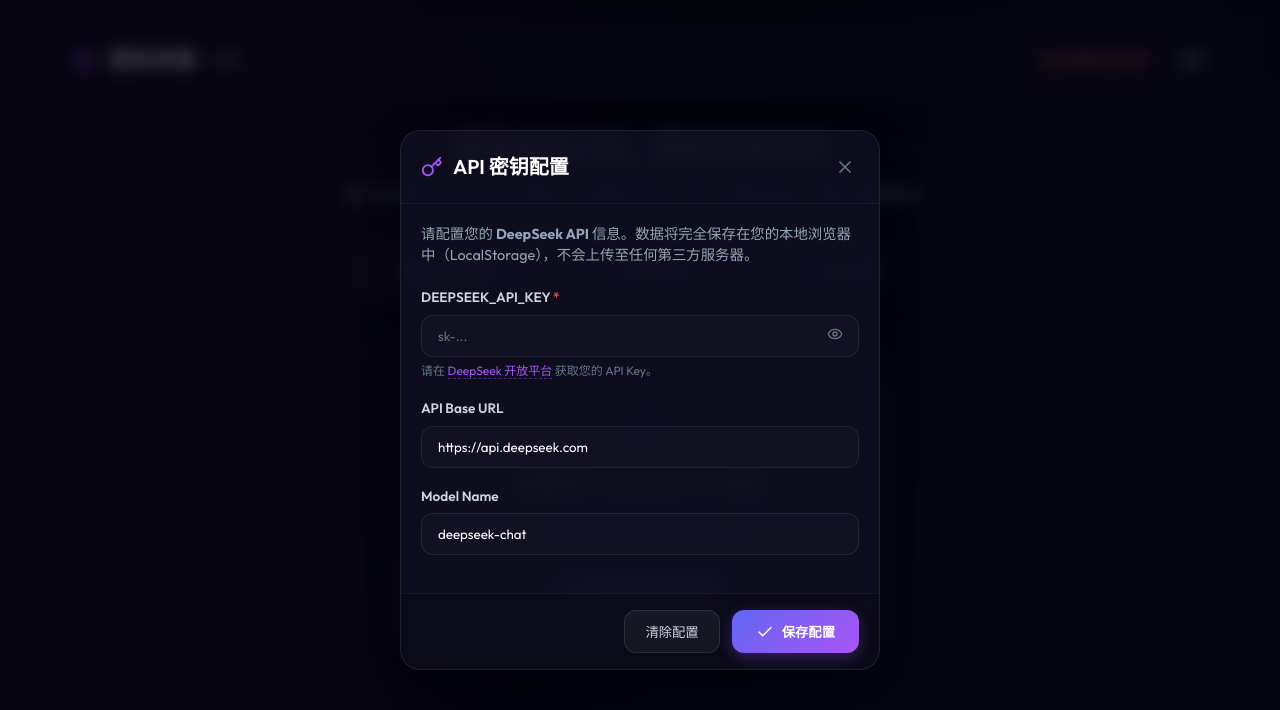
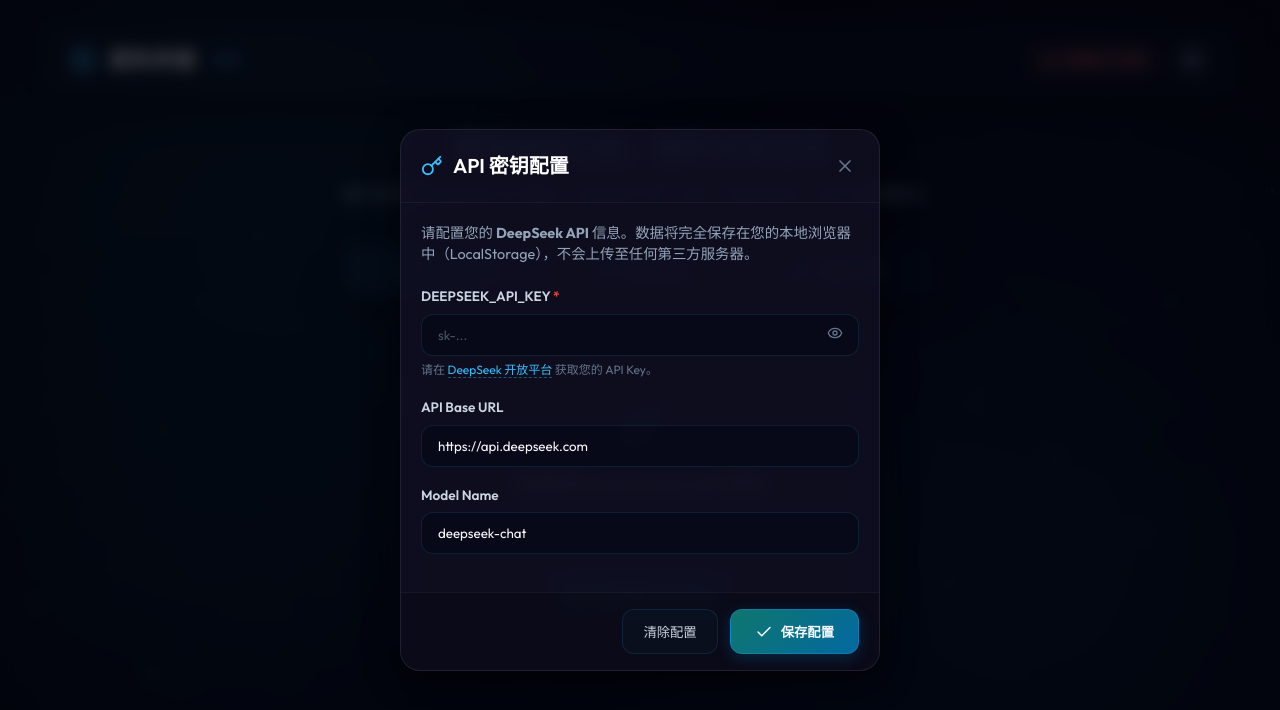
Before and after one commit to 3361409208a-source/astro-tracks, a Nuxt app: page / in a window 1280 px wide. Shown: the top 710 px of the page. Built offline with nearby package versions, Linux system fonts and the light colour scheme.

Commit message:
style: remove purple color theme, redesign to celestial starscape theme, and add micro-interactions

```diff
--- a/app/app.vue
+++ b/app/app.vue
@@ -1,6 +1,16 @@
 <template>
   <div class="app-layout">
-    <!-- 背景流光装饰 (丰富设计美学) -->
+    <!-- 动态繁星背景 (增强星空神秘美感) -->
+    <div class="stars-bg">
+      <div
+        v-for="star in starDots"
+        :key="star.id"
+        class="star-dot"
+        :style="star.style"
+      ></div>
+    </div>
+
+    <!-- 背景极光微光装饰 -->
     <div class="decor-glow glow-1"></div>
     <div class="decor-glow glow-2"></div>
 
@@ -106,6 +116,7 @@
 const isSettingsOpen = ref(false)
 const hasApiKey = ref(false)
 const currentTab = ref('horoscope')
+const starDots = ref([])
 
 const tabs = [
   { label: '星座运势', value: 'horoscope', icon: Star },
@@ -113,7 +124,7 @@
   { label: '生辰八字', value: 'bazi', icon: Compass }
 ]
 
-// 动态组件映射 (使用 shallowRef 防止把组件实例深度响应式化提升性能)
+// 动态组件映射
 const componentsMap = {
   horoscope: Horoscope,
   tarot: Tarot,
@@ -135,7 +146,17 @@
 onMounted(() => {
   checkApiKey()
 
-  // 如果没有 API Key，主动给个温和的提示并打开弹窗
+  // 生成 35 颗带有随机位置和时间周期的闪烁繁星
+  starDots.value = Array.from({ length: 35 }, (_, i) => ({
+    id: i,
+    style: {
+      top: `${Math.random() * 100}%`,
+      left: `${Math.random() * 100}%`,
+      animationDelay: `${Math.random() * 5}s`,
+      animationDuration: `${2.5 + Math.random() * 3}s`
+    }
+  }))
+
   if (!hasApiKey.value) {
     setTimeout(() => {
       isSettingsOpen.value = true
@@ -158,28 +179,48 @@
   padding: 24px;
 }
 
-/* 背景发光球 */
+/* 繁星定位背景 */
+.stars-bg {
+  position: fixed;
+  top: 0;
+  left: 0;
+  width: 100%;
+  height: 100%;
+  pointer-events: none;
+  z-index: -1;
+}
+
+:deep(.star-dot) {
+  position: absolute;
+  width: 2px;
+  height: 2px;
+  background: white;
+  border-radius: 50%;
+  animation: twinkle infinite ease-in-out;
+}
+
+/* 背景极光微光 */
 .decor-glow {
   position: absolute;
   border-radius: 50%;
-  filter: blur(120px);
-  z-index: -1;
+  filter: blur(140px);
+  z-index: -2;
   pointer-events: none;
-  opacity: 0.25;
+  opacity: 0.15;
 }
 
 .glow-1 {
   width: 400px;
   height: 400px;
-  background: radial-gradient(circle, #6366f1 0%, transparent 70%);
+  background: radial-gradient(circle, #0891b2 0%, transparent 70%);
   top: -100px;
   right: -50px;
 }
 
 .glow-2 {
-  width: 500px;
-  height: 500px;
-  background: radial-gradient(circle, #a855f7 0%, transparent 70%);
+  width: 550px;
+  height: 550px;
+  background: radial-gradient(circle, #0284c7 0%, transparent 70%);
   bottom: -150px;
   left: -100px;
 }
@@ -193,7 +234,8 @@
   align-items: center;
   justify-content: space-between;
   padding: 16px 28px;
-  background: rgba(13, 13, 30, 0.4);
+  background: rgba(10, 25, 47, 0.25);
+  border: 1px solid rgba(56, 189, 248, 0.08);
 }
 
 .logo-area {
@@ -203,22 +245,22 @@
 }
 
 .logo-icon {
-  color: #a855f7;
-  animation: logoSpin 20s linear infinite;
+  color: #38bdf8;
+  animation: logoSpin 25s linear infinite;
 }
 
 .logo-area h1 {
   font-size: 1.3rem;
   font-weight: 700;
-  color: white;
+  color: #f8fafc;
   letter-spacing: 1px;
 }
 
 .version-badge {
   font-size: 0.65rem;
-  background: rgba(255, 255, 255, 0.08);
-  border: 1px solid rgba(255, 255, 255, 0.12);
-  color: #94a3b8;
+  background: rgba(56, 189, 248, 0.08);
+  border: 1px solid rgba(56, 189, 248, 0.12);
+  color: #38bdf8;
   padding: 1px 6px;
   border-radius: 4px;
 }
@@ -260,22 +302,23 @@
 }
 
 .btn-settings {
-  background: rgba(255, 255, 255, 0.04);
-  border: 1px solid rgba(255, 255, 255, 0.08);
+  background: rgba(255, 255, 255, 0.03);
+  border: 1px solid rgba(56, 189, 248, 0.12);
   color: #94a3b8;
   padding: 8px;
   border-radius: 10px;
   cursor: pointer;
-  transition: all 0.2s;
+  transition: all 0.3s cubic-bezier(0.16, 1, 0.3, 1);
   display: flex;
   align-items: center;
   justify-content: center;
 }
 
 .btn-settings:hover {
-  background: rgba(255, 255, 255, 0.1);
-  color: white;
+  background: rgba(56, 189, 248, 0.1);
+  color: #f8fafc;
   transform: rotate(45deg);
+  box-shadow: 0 0 12px rgba(56, 189, 248, 0.3);
 }
 
 /* 主体容器 */
@@ -298,6 +341,9 @@
   font-weight: 700;
   color: white;
   margin-bottom: 10px;
+  background: linear-gradient(135deg, #f8fafc 0%, #38bdf8 100%);
+  -webkit-background-clip: text;
+  -webkit-text-fill-color: transparent;
 }
 
 .welcome-banner p {
@@ -315,7 +361,8 @@
   margin: 0 auto 36px;
   display: flex;
   padding: 6px;
-  background: rgba(13, 13, 30, 0.3);
+  background: rgba(10, 25, 47, 0.2);
+  border: 1px solid rgba(56, 189, 248, 0.06);
 }
 
 .tab-btn {
@@ -332,13 +379,18 @@
   align-items: center;
   justify-content: center;
   gap: 8px;
-  transition: all 0.25s ease;
+  transition: all 0.3s cubic-bezier(0.16, 1, 0.3, 1);
+}
+
+.tab-btn:hover {
+  color: #38bdf8;
 }
 
 .tab-btn.active {
-  background: rgba(255, 255, 255, 0.06);
-  color: white;
-  border: 1px solid rgba(255, 255, 255, 0.05);
+  background: rgba(56, 189, 248, 0.08);
+  color: #38bdf8;
+  border: 1px solid rgba(56, 189, 248, 0.15);
+  box-shadow: 0 0 10px rgba(56, 189, 248, 0.05);
 }
 
 /* 密钥提醒 Banner */
@@ -351,8 +403,9 @@
 }
 
 .banner-icon {
-  color: #a855f7;
+  color: #38bdf8;
   margin-bottom: 16px;
+  animation: logoPulse 2s ease-in-out infinite;
 }
 
 .key-banner h3 {
@@ -382,13 +435,18 @@
   text-align: center;
   padding: 40px 0 12px;
   font-size: 0.8rem;
-  color: #475569;
+  color: #334155;
 }
 
-/* 旋转 */
+/* 旋转与呼吸动效 */
 @keyframes logoSpin {
   from { transform: rotate(0deg); }
   to { transform: rotate(360deg); }
+}
+
+@keyframes logoPulse {
+  0%, 100% { transform: scale(1); opacity: 0.8; }
+  50% { transform: scale(1.08); opacity: 1; filter: drop-shadow(0 0 10px rgba(56, 189, 248, 0.3)); }
 }
 
 @media (max-width: 640px) {
--- a/app/assets/css/main.css
+++ b/app/assets/css/main.css
@@ -6,41 +6,48 @@
 }
 
 body {
-  background-color: #070715;
+  background-color: #03050c;
   background-image:
-    radial-gradient(circle at 10% 20%, rgba(20, 10, 40, 0.6) 0%, transparent 40%),
-    radial-gradient(circle at 90% 80%, rgba(10, 20, 45, 0.6) 0%, transparent 40%),
-    radial-gradient(circle at 50% 50%, rgba(8, 8, 22, 1) 0%, rgba(4, 4, 12, 1) 100%);
+    radial-gradient(circle at 20% 30%, rgba(14, 116, 144, 0.2) 0%, transparent 50%),
+    radial-gradient(circle at 80% 70%, rgba(3, 105, 161, 0.15) 0%, transparent 50%),
+    radial-gradient(circle at 50% 50%, rgba(3, 7, 18, 1) 0%, rgba(1, 3, 8, 1) 100%);
   background-attachment: fixed;
-  color: #e2e8f0;
+  color: #f1f5f9;
   font-family: 'Outfit', -apple-system, BlinkMacSystemFont, "Segoe UI", Roboto, "Helvetica Neue", Arial, sans-serif;
   min-height: 100vh;
   line-height: 1.6;
   overflow-x: hidden;
 }
 
+/* 繁星背景闪烁 */
+@keyframes twinkle {
+  0%, 100% { opacity: 0.15; transform: scale(0.7); }
+  50% { opacity: 1; transform: scale(1.3); box-shadow: 0 0 8px rgba(255, 255, 255, 0.8); }
+}
+
 /* 玻璃拟物卡片 */
 .glass-panel {
-  background: rgba(255, 255, 255, 0.03);
-  backdrop-filter: blur(16px);
-  -webkit-backdrop-filter: blur(16px);
-  border: 1px solid rgba(255, 255, 255, 0.07);
+  background: rgba(10, 25, 47, 0.25);
+  backdrop-filter: blur(20px);
+  -webkit-backdrop-filter: blur(20px);
+  border: 1px solid rgba(56, 189, 248, 0.08);
   border-radius: 16px;
-  box-shadow: 0 8px 32px 0 rgba(0, 0, 0, 0.4);
-  transition: all 0.3s cubic-bezier(0.25, 0.8, 0.25, 1);
+  box-shadow: 0 8px 32px 0 rgba(0, 0, 0, 0.6);
+  transition: all 0.4s cubic-bezier(0.16, 1, 0.3, 1);
 }
 
 .glass-panel:hover {
-  border-color: rgba(255, 255, 255, 0.12);
-  box-shadow: 0 12px 40px 0 rgba(111, 66, 193, 0.15);
+  border-color: rgba(56, 189, 248, 0.25);
+  transform: translateY(-4px);
+  box-shadow: 0 12px 40px 0 rgba(14, 165, 233, 0.15);
 }
 
-/* 渐变发光按钮 */
+/* 极光星空渐变发光按钮 */
 .btn-gradient {
-  background: linear-gradient(135deg, #6366f1 0%, #a855f7 50%, #ec4899 100%);
+  background: linear-gradient(135deg, #0f766e 0%, #0369a1 50%, #0284c7 100%);
   background-size: 200% 200%;
-  color: white;
-  border: none;
+  color: #f8fafc;
+  border: 1px solid rgba(56, 189, 248, 0.2);
   padding: 12px 24px;
   border-radius: 12px;
   font-weight: 600;
@@ -49,14 +56,35 @@
   align-items: center;
   justify-content: center;
   gap: 8px;
-  transition: all 0.3s ease;
-  box-shadow: 0 4px 15px rgba(168, 85, 247, 0.3);
+  transition: all 0.4s cubic-bezier(0.16, 1, 0.3, 1);
+  box-shadow: 0 4px 15px rgba(2, 132, 199, 0.25);
+  position: relative;
+  overflow: hidden;
+}
+
+/* 按钮流光划过（Shimmer）效果 */
+.btn-gradient::after {
+  content: '';
+  position: absolute;
+  top: -50%;
+  left: -60%;
+  width: 30%;
+  height: 200%;
+  background: rgba(255, 255, 255, 0.15);
+  transform: rotate(30deg);
+  transition: none;
+}
+
+.btn-gradient:hover::after {
+  left: 150%;
+  transition: all 0.8s ease-in-out;
 }
 
 .btn-gradient:hover:not(:disabled) {
   background-position: right center;
   transform: translateY(-2px);
-  box-shadow: 0 8px 25px rgba(168, 85, 247, 0.5);
+  box-shadow: 0 8px 25px rgba(2, 132, 199, 0.45);
+  border-color: rgba(56, 189, 248, 0.4);
 }
 
 .btn-gradient:active:not(:disabled) {
@@ -64,16 +92,16 @@
 }
 
 .btn-gradient:disabled {
-  opacity: 0.5;
+  opacity: 0.4;
   cursor: not-allowed;
   transform: none;
   box-shadow: none;
 }
 
-/* 幽灵白玻璃按钮 */
+/* 幽蓝白玻璃按钮 */
 .btn-glass {
-  background: rgba(255, 255, 255, 0.05);
-  border: 1px solid rgba(255, 255, 255, 0.1);
+  background: rgba(14, 116, 144, 0.05);
+  border: 1px solid rgba(56, 189, 248, 0.12);
   color: #cbd5e1;
   padding: 10px 20px;
   border-radius: 12px;
@@ -83,13 +111,14 @@
   align-items: center;
   justify-content: center;
   gap: 8px;
-  transition: all 0.2s ease;
+  transition: all 0.3s cubic-bezier(0.16, 1, 0.3, 1);
 }
 
 .btn-glass:hover:not(:disabled) {
-  background: rgba(255, 255, 255, 0.1);
-  border-color: rgba(255, 255, 255, 0.2);
-  color: white;
+  background: rgba(14, 116, 144, 0.15);
+  border-color: rgba(56, 189, 248, 0.3);
+  color: #f8fafc;
+  transform: translateY(-1px);
 }
 
 .btn-glass:disabled {
@@ -99,10 +128,10 @@
 
 /* 输入框与选择器 */
 .input-glass {
-  background: rgba(255, 255, 255, 0.02);
-  border: 1px solid rgba(255, 255, 255, 0.08);
+  background: rgba(3, 7, 18, 0.4);
+  border: 1px solid rgba(56, 189, 248, 0.12);
   border-radius: 12px;
-  color: white;
+  color: #f8fafc;
   padding: 12px 16px;
   outline: none;
   font-family: inherit;
@@ -111,13 +140,13 @@
 }
 
 .input-glass:focus {
-  border-color: rgba(168, 85, 247, 0.5);
-  background: rgba(255, 255, 255, 0.05);
-  box-shadow: 0 0 15px rgba(168, 85, 247, 0.15);
+  border-color: rgba(14, 165, 233, 0.6);
+  background: rgba(10, 25, 47, 0.3);
+  box-shadow: 0 0 15px rgba(14, 165, 233, 0.15);
 }
 
 .input-glass::placeholder {
-  color: #64748b;
+  color: #475569;
 }
 
 /* 自定义滚动条 */
@@ -127,16 +156,16 @@
 }
 
 ::-webkit-scrollbar-track {
-  background: rgba(0, 0, 0, 0.1);
+  background: rgba(1, 3, 8, 0.2);
 }
 
 ::-webkit-scrollbar-thumb {
-  background: rgba(255, 255, 255, 0.1);
+  background: rgba(56, 189, 248, 0.15);
   border-radius: 3px;
 }
 
 ::-webkit-scrollbar-thumb:hover {
-  background: rgba(255, 255, 255, 0.25);
+  background: rgba(56, 189, 248, 0.35);
 }
 
 /* 页面淡入过渡 */
--- a/app/components/ApiKeyModal.vue
+++ b/app/components/ApiKeyModal.vue
@@ -4,7 +4,7 @@
       <div class="modal-content glass-panel">
         <div class="modal-header">
           <div class="header-title">
-            <Key class="icon-purple" :size="22" />
+            <Key class="icon-sky" :size="22" />
             <h2>API 密钥配置</h2>
           </div>
           <button class="btn-close" @click="$emit('close')">
@@ -178,8 +178,8 @@
   gap: 10px;
 }
 
-.icon-purple {
-  color: #a855f7;
+.icon-sky {
+  color: #38bdf8;
 }
 
 .modal-header h2 {
@@ -261,13 +261,13 @@
 }
 
 .link-highlight {
-  color: #a855f7;
+  color: #38bdf8;
   text-decoration: none;
-  border-bottom: 1px dashed rgba(168, 85, 247, 0.4);
+  border-bottom: 1px dashed rgba(56, 189, 248, 0.4);
 }
 
 .link-highlight:hover {
-  color: #c084fc;
+  color: #7dd3fc;
   border-bottom-style: solid;
 }
 
--- a/nuxt.config.ts
+++ b/nuxt.config.ts
@@ -2,6 +2,10 @@
 export default defineNuxtConfig({
   compatibilityDate: '2025-07-15',
   devtools: { enabled: false },
+  devServer: {
+    host: '0.0.0.0',
+    port: 3002
+  },
   css: ['~/assets/css/main.css'],
   app: {
     head: {
```
Also changed, not shown: app/components/Bazi.vue (+11 -3 lines), app/components/Horoscope.vue (+33 -23 lines), app/components/Tarot.vue (+34 -16 lines).
